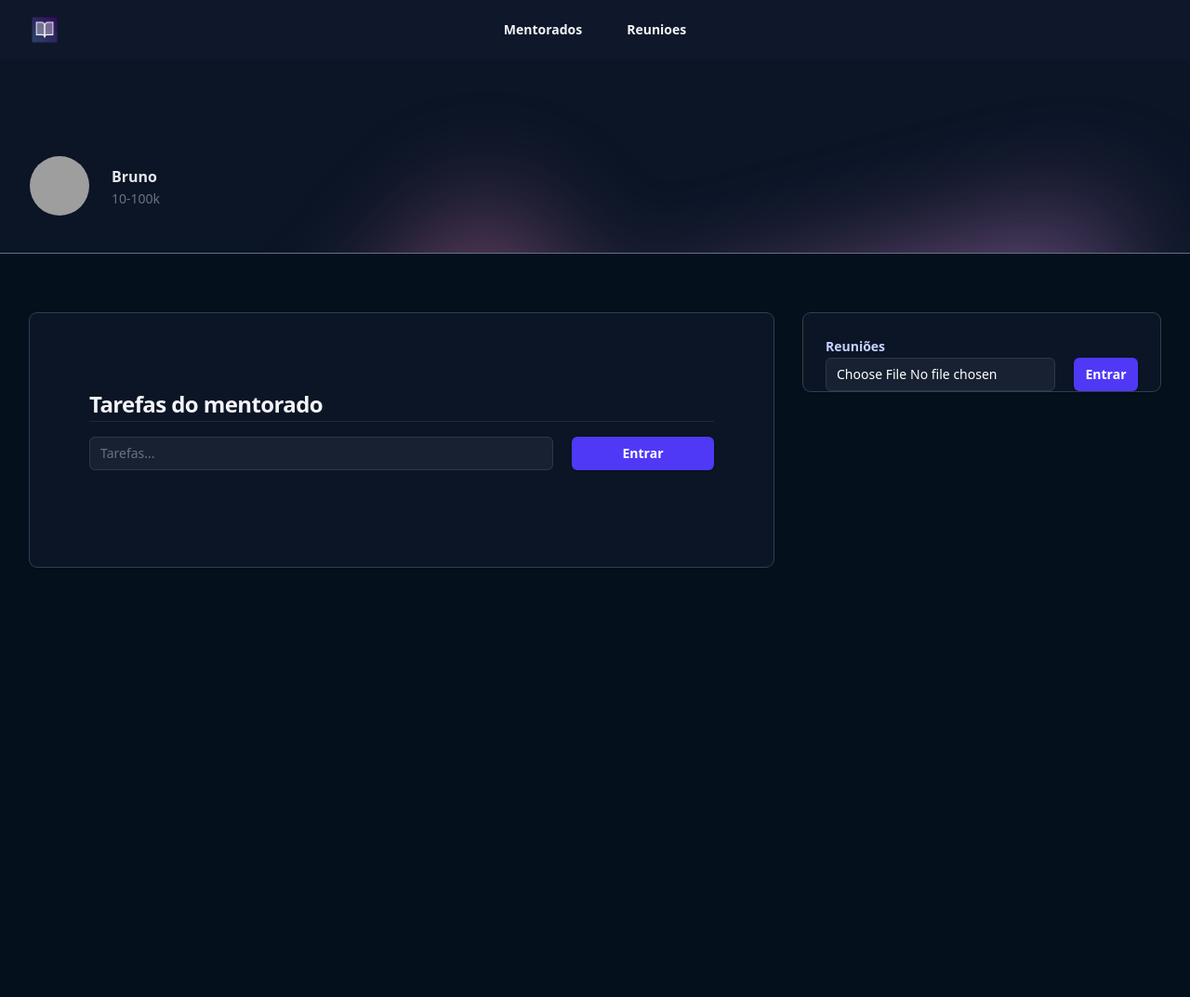
After one commit to Bruno0s1989/desenvolvimento_web, a Django app: page /mentorados/tarefa/3 in a window 1280 px wide. The commit adds this page. Shown: the whole page at 93% size. Run offline with Django 5.2, Linux system fonts and the light colour scheme; a user stored in the database is signed in; data comes from the database, SQL or seed files in the repository; both versions use the stored data as it was before the commit; data that the repository does not hold is empty; grey boxes are pictures that could not be loaded.

Commit message:
Programa web de montoria, 95% concluido

```diff
--- a/mentorados/admin.py
+++ b/mentorados/admin.py
@@ -1,7 +1,8 @@
 from django.contrib import admin
-from .models import Navigators, Mentorados, DisponibilidadeHorarios
+from .models import Navigators, Mentorados, DisponibilidadeHorarios, Reuniao
 
 # Register your models here.
 admin.site.register(Navigators)
 admin.site.register(Mentorados)
 admin.site.register(DisponibilidadeHorarios)
+admin.site.register(Reuniao)
--- /dev/null
+++ b/mentorados/templates/tarefa.html
@@ -0,0 +1,141 @@
+{% extends "base.html" %}
+{% load static %}
+{% block 'body' %}
+<header class="bg-slate-900">
+    <nav class="flex items-center justify-between p-4 lg:px-8" aria-label="Global">
+      <div class="flex lg:flex-1">
+        <a href="#" class="-m-1.5 p-1.5">
+          <span class="sr-only">Your Company</span>
+          <img class="h-8 w-auto" src="{% static 'logo.png' %}" alt="">
+        </a>
+      </div>
+      <div class="flex lg:hidden">
+        <button type="button" class="-m-2.5 inline-flex items-center justify-center rounded-md p-2.5 text-gray-700">
+          <span class="sr-only">Open main menu</span>
+          <svg class="size-6" fill="none" viewBox="0 0 24 24" stroke-width="1.5" stroke="currentColor" aria-hidden="true" data-slot="icon">
+            <path stroke-linecap="round" stroke-linejoin="round" d="M3.75 6.75h16.5M3.75 12h16.5m-16.5 5.25h16.5" />
+          </svg>
+        </button>
+      </div>
+      <div class="hidden lg:flex lg:gap-x-12">
+          <a href="{% url 'mentorados' %}" class="text-sm/6 font-semibold text-gray-100">Mentorados</a>
+          <a href="{% url 'reunioes' %}" class="text-sm/6 font-semibold text-gray-100">Reunioes</a>
+
+      </div>
+      <div class="hidden lg:flex lg:flex-1 lg:justify-end">
+
+      </div>
+    </nav>
+
+  </header>
+
+
+
+
+  <main>
+    <header class="relative isolate pt-16 bg-[#0b1526] border-b-1 border-slate-500">
+      <div class="absolute inset-0 -z-10 overflow-hidden" aria-hidden="true">
+        <div class="absolute left-16 top-full -mt-16 transform-gpu opacity-50 blur-3xl xl:left-1/2 xl:-ml-80">
+          <div class="aspect-[1154/678] w-[72.125rem] bg-gradient-to-br from-[#FF80B5] to-[#9089FC]" style="clip-path: polygon(100% 38.5%, 82.6% 100%, 60.2% 37.7%, 52.4% 32.1%, 47.5% 41.8%, 45.2% 65.6%, 27.5% 23.4%, 0.1% 35.3%, 17.9% 0%, 27.7% 23.4%, 76.2% 2.5%, 74.2% 56%, 100% 38.5%)"></div>
+        </div>
+        <div class="absolute inset-x-0 bottom-0 h-px bg-gray-900/5"></div>
+      </div>
+      <div>
+      <div class="mx-auto max-w-7xl px-4 py-10 sm:px-6 lg:px-8 ">
+        <div class="mx-auto flex max-w-2xl items-center justify-between gap-x-8 lg:mx-0 lg:max-w-none">
+          <div class="flex items-center gap-x-6">
+            <img src="{{mentorado.foto.url}}" alt="" class="size-16 flex-none rounded-full ring-1 ring-gray-900/10">
+            <h1>
+              <div class="mt-1 text-base font-semibold text-gray-200">{{mentorado}}</div>
+              <div class="text-sm/6 text-gray-500">{{mentorado.get_estagio_display}}</div>
+            </h1>
+          </div>
+
+          </div>
+        </div>
+      </div>
+    </div>
+    </header>
+
+    <div class="bg-[#05101d] min-h-screen">
+        <div class="mx-auto max-w-7xl px-4 py-16 sm:px-6 lg:px-8">
+        <div class="mx-auto grid max-w-2xl grid-cols-1 grid-rows-1 items-start gap-x-8 gap-y-8 lg:mx-0 lg:max-w-none lg:grid-cols-3">
+            <!-- Invoice summary -->
+            <div class="lg:col-start-3 lg:row-end-1 ">
+            <h2 class="sr-only">Summary</h2>
+            <div class="rounded-lg shadow-sm ring-1 ring-white/20 bg-[#0b1526]">
+                <dl class="flex flex-wrap">
+                <div class="flex-auto px-6 pt-6">
+                    <p class="text-sm/6 font-semibold text-indigo-200">Reuniões</p>
+                    <div class="grid grid-cols-4 gap-5">
+                        <div class="col-span-3">
+                          <form action="{% url 'upload' mentorado.id %}" method="POST" enctype='multipart/form-data'>{% csrf_token %}
+                            <input type="file" name="video" required class="block w-full rounded-md bg-white/5 px-3 py-1.5 text-base text-white outline outline-1 -outline-offset-1 outline-white/10 placeholder:text-gray-500 focus:outline focus:outline-2 focus:-outline-offset-2 focus:outline-indigo-500 sm:text-sm/6">
+                        </div>
+                        <div>
+                            <button type="submit" class="flex w-full justify-center cursor-pointer rounded-md bg-indigo-600 px-3 py-1.5 text-sm/6 font-semibold text-white shadow-sm hover:bg-indigo-500 focus-visible:outline focus-visible:outline-2 focus-visible:outline-offset-2 focus-visible:outline-indigo-600">Entrar</button>
+                          </form>
+                        </div>
+
+                    </div>
+
+                </div>
+
+
+                {% for video in videos %}
+                  <div class="mt-6 flex w-full flex-none gap-x-4 border-t border-gray-50/10 px-6 py-6">
+                      <dt class="flex-none">
+                      <svg xmlns="http://www.w3.org/2000/svg" viewBox="0 0 24 24" fill="currentColor" class="h-6 w-5 text-gray-400">
+                          <path d="M4.5 4.5a3 3 0 0 0-3 3v9a3 3 0 0 0 3 3h8.25a3 3 0 0 0 3-3v-9a3 3 0 0 0-3-3H4.5ZM19.94 18.75l-2.69-2.69V7.94l2.69-2.69c.944-.945 2.56-.276 2.56 1.06v11.38c0 1.336-1.616 2.005-2.56 1.06Z" />
+                        </svg>
+
+
+                      </dt>
+                      <dd class="text-sm/6 font-medium text-blue-400"><a href="{{video.video.url}}">{{video.mentorado}}</a></dd><p class="text-sm/6 text-white">10 - 5</p>
+                  </div>
+                {% endfor %}
+
+
+
+
+            </div>
+            </div>
+
+            <!-- Invoice -->
+            <div class="-mx-4 px-4 py-8 shadow-sm  sm:mx-0 sm:rounded-lg sm:px-8 sm:pb-14 lg:col-span-2 lg:row-span-2 lg:row-end-2 xl:px-16 xl:pb-20 xl:pt-16 ring-1 ring-white/20 bg-[#0b1526]">
+                <h2 class="mt-4 text-2xl/9 font-bold tracking-tight text-gray-100">Tarefas do mentorado</h2>
+                <hr class="border-px border-slate-800">
+
+                <div class="grid grid-cols-4 gap-5 mt-4">
+
+                      <div class="col-span-3">
+                        <form action="{% url 'tarefa' mentorado.id %}" method="POST">{% csrf_token %}
+                          <input type="text" name="tarefa" autocomplete="email" required class="block w-full rounded-md bg-white/5 px-3 py-1.5 text-base text-white outline outline-1 -outline-offset-1 outline-white/10 placeholder:text-gray-500 focus:outline focus:outline-2 focus:-outline-offset-2 focus:outline-indigo-500 sm:text-sm/6" placeholder="Tarefas...">
+                      </div>
+                      <div>
+                          <button type="submit" class="flex w-full justify-center cursor-pointer rounded-md bg-indigo-600 px-3 py-1.5 text-sm/6 font-semibold text-white shadow-sm hover:bg-indigo-500 focus-visible:outline focus-visible:outline-2 focus-visible:outline-offset-2 focus-visible:outline-indigo-600">Entrar</button>
+                      </div>
+                    </form>
+                </div>
+                <br>
+
+                {% for tarefa in tarefas %}
+                  <div class="flex items-center mb-4">
+                      <input id="default-checkbox" type="checkbox" value="" class="w-4 h-4 text-blue-600 bg-gray-100 border-gray-300 rounded-sm focus:ring-blue-500 dark:focus:ring-blue-600 dark:ring-offset-gray-800 focus:ring-2 dark:bg-gray-700 dark:border-gray-600">
+                      <label for="default-checkbox" class="ms-2 text-sm font-medium text-gray-900 dark:text-gray-300">{{tarefa.tarefa}}</label>
+                  </div>
+                {% endfor %}
+            </div>
+
+
+
+
+            </div>
+        </div>
+        </div>
+    </div>
+  </main>
+
+
+
+{% endblock 'body' %}
--- a/mentorados/urls.py
+++ b/mentorados/urls.py
@@ -7,4 +7,8 @@ urlpatterns = [
     path('auth/', views.auth, name="auth_mentorado"),
     path('escolher_dia/', views.escolher_dia, name='escolher_dia'),
     path('agendar_reuniao/', views.agendar_reuniao, name='agendar_reuniao'),
+    path('tarefa/<int:id>', views.tarefa, name='tarefa'),
+    path('upload/<int:id>', views.upload, name='upload'),
+    path('tarefa_mentorado/', views.tarefa_mentorado, name='tarefa_mentorado'),
+    path('tarefa_alterar/<int:id>', views.tarefa_alterar, name="tarefa_alterar")
 ]
--- a/mentorados/views.py
+++ b/mentorados/views.py
@@ -1,17 +1,19 @@
 from django.shortcuts import render, redirect
-from django.http import HttpResponse
-from .models import Mentorados, Navigators, DisponibilidadeHorarios, Reuniao
+from django.http import HttpResponse, Http404
+from .models import Mentorados, Navigators, DisponibilidadeHorarios, Reuniao, Tarefa, Upload
 from django.contrib import messages
 from django.contrib.messages import constants
 from datetime import datetime
 from datetime import timedelta
 from .auth import valida_token
+from django.views.decorators.csrf import csrf_exempt
+from django.contrib.auth.decorators import login_required
 import locale
 
 # Create your views here.
+@login_required()
 def mentorados(request):
-    if not request.user.is_authenticated:
-        return redirect('login')
+
 
     if request.method == "GET":
         navigators = Navigators.objects.filter(user=request.user)
@@ -45,10 +47,11 @@ def mentorados(request):
         messages.add_message(request, constants.SUCCESS, 'Mentorado cadastrado com sucesso.')
         return redirect('mentorados')
 
-
+@login_required()
 def reunioes(request):
     if request.method == 'GET':
-        return render(request, 'reunioes.html')
+        reunioes = Reuniao.objects.filter(data__mentor=request.user)
+        return render(request, 'reunioes.html', {'reunioes': reunioes})
     elif request.method == 'POST':
         data = request.POST.get('data')
         data = datetime.strptime(data, '%Y-%m-%dT%H:%M')
@@ -72,7 +75,7 @@ def reunioes(request):
         messages.add_message(request, constants.SUCCESS, 'Horário disponibilizado com sucesso.')
         return redirect('reunioes')
 
-
+@login_required()
 def auth(request):
     if request.method == 'GET':
         return render(request, 'auth_mentorado.html')
@@ -87,58 +90,118 @@ def auth(request):
         response.set_cookie('auth_token', token, max_age=3600)
         return response
 
-locale.setlocale(locale.LC_TIME, 'pt_BR.UTF-8')
+
 
 def escolher_dia(request):
     if not valida_token(request.COOKIES.get('auth_token')):
         return redirect('auth_mentorado')
     if request.method == 'GET':
         mentorado = valida_token(request.COOKIES.get('auth_token'))
-
         disponibilidades = DisponibilidadeHorarios.objects.filter(
             data_inicial__gte=datetime.now(),
             agendado=False,
             mentor=mentorado.user
         ).values_list('data_inicial', flat=True)
+        datas = []
+        for i in disponibilidades:
+            datas.append(i.date().strftime('%d-%m-%Y'))
 
-        datas = []
-        for data in disponibilidades:
-            datas.append({
-                'data_formatada': data.date().strftime('%d-%m-%Y'),
-                'mes': data.strftime('%B'),  # Nome do mês
-                'dia_semana': data.strftime('%A'),  # Nome do dia da semana
-            })
 
-        return render(request, 'escolher_dia.html', {'datas': datas})
+        return render(request, 'escolher_dia.html', {'horarios': list(set(datas))})
 
 
 
 def agendar_reuniao(request):
-    # Valida o token de autenticação do mentorado
-    token = request.COOKIES.get('auth_token')
-    mentorado = valida_token(token)
-    if not mentorado:
-        messages.add_message(request, messages.ERROR, 'Token inválido ou expirado.')
+    if not valida_token(request.COOKIES.get('auth_token')):
         return redirect('auth_mentorado')
 
     if request.method == 'GET':
-        data = request.GET.get("data")
-        try:
-            # Converte a data da string para um objeto datetime
-            data = datetime.strptime(data, '%d-%m-%Y')
-        except ValueError:
-            messages.add_message(request, messages.ERROR, 'Formato de data inválido.')
-            return redirect('escolher_dia')
+        data = request.GET.get('data')
+        data = datetime.strptime(data, '%d-%m-%Y')
+        mentorado=valida_token(request.COOKIES.get('auth_token'))
+        horarios = DisponibilidadeHorarios.objects.filter(
+        data_inicial__gte=data,
+        data_inicial__lt=data + timedelta(days=1),
+        agendado = False,
+        mentor = mentorado.user
 
-        # Filtra os horários disponíveis com base na data e no mentor
-        horarios = DisponibilidadeHorarios.objects.filter(
-            data_inicial__gte=data,
-            data_inicial__lt=data + timedelta(days=1),
-            agendado=False,
-            mentor=mentorado.user
+         )
+        return render(request, 'agendar_reuniao.html', {'horarios':horarios, 'tags': Reuniao.tag_choices})
+    else:
+        horario_id = request.POST.get('horario')
+        tag = request.POST.get('tag')
+        descricao = request.POST.get('descricao')
+
+        reuniao = Reuniao(
+            data_id=horario_id,
+            mentorado=valida_token(request.COOKIES.get('auth_token')),
+            tag=tag,
+            descricao=descricao
         )
-        print(data)
-        # Renderiza o template com os horários disponíveis
-        if not horarios.exists():
-            messages.add_message(request, messages.WARNING, 'Nenhum horário disponível para essa data.')
-        return render(request, 'agendar_reuniao.html', {'horarios': horarios, 'tags': Reuniao.tag_choices})
+        reuniao.save()
+
+        horario = DisponibilidadeHorarios.objects.get(id=horario_id)
+        horario.agendado = True
+        horario.save()
+
+        messages.add_message(request, constants.SUCCESS, 'Reunião agendada com sucesso.')
+        return redirect('escolher_dia')
+
+
+def tarefa(request, id):
+    mentorado = Mentorados.objects.get(id=id)
+    if mentorado.user != request.user:
+        raise Http404()
+
+    if request.method == 'GET':
+        tarefas = Tarefa.objects.filter(mentorado=mentorado)
+        videos = Upload.objects.filter(mentorado=mentorado)
+        return render(request, 'tarefa.html', {'mentorado': mentorado, 'tarefas': tarefas, 'videos': videos})
+    else:
+        tarefa = request.POST.get('tarefa')
+
+        t = Tarefa(
+            mentorado=mentorado,
+            tarefa=tarefa
+        )
+        t.save()
+        return redirect(f'/mentorados/tarefa/{id}')
+
+
+def upload(request, id):
+    mentorado = Mentorados.objects.get(id=id)
+    if mentorado.user != request.user:
+        raise Http404()
+    video = request.FILES.get('video')
+    upload = Upload(
+        mentorado=mentorado,
+        video=video
+    )
+    upload.save()
+    return redirect(f'/mentorados/tarefa/{mentorado.id}')
+
+
+def tarefa_mentorado(request):
+    mentorado = valida_token(request.COOKIES.get('auth_token'))
+    if not mentorado:
+        return redirect('auth_mentorado')
+
+    if request.method == 'GET':
+        videos = Upload.objects.filter(mentorado=mentorado)
+        tarefas = Tarefa.objects.filter(mentorado=mentorado)
+        return render(request, 'tarefa_mentorado.html', {'mentorado': mentorado, 'videos': videos, 'tarefas': tarefas})
+
+@csrf_exempt
+def tarefa_alterar(request, id):
+    def tarefa_alterar(request, id):
+        mentorado = valida_token(request.COOKIES.get('auth_token'))
+        if not mentorado:
+            return redirect('auth_mentorado')
+
+        tarefa = Tarefa.objects.get(id=id)
+        if mentorado != tarefa.mentorado:
+            raise Http404()
+        tarefa.realizada = not tarefa.realizada
+        tarefa.save()
+
+    return HttpResponse('Teste')
```
Also changed, not shown: mentorados/models.py (+11 -0 lines), mentorados/templates/escolher_dia.html (+15 -15 lines), mentorados/templates/mentorados.html (+5 -5 lines), mentorados/templates/reunioes.html (+9 -10 lines), mentorados/templates/tarefa_mentorado.html (added, +127 -0 lines), db.sqlite3 (deleted).
